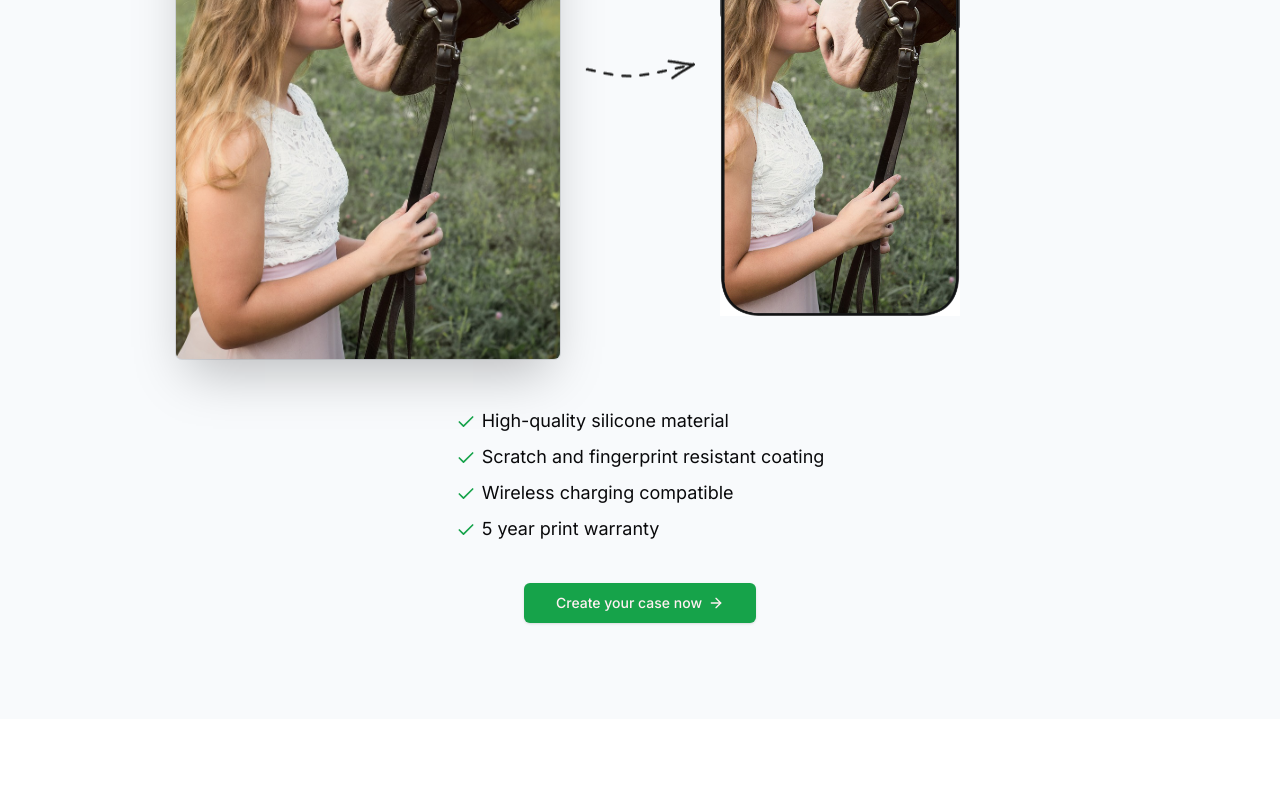
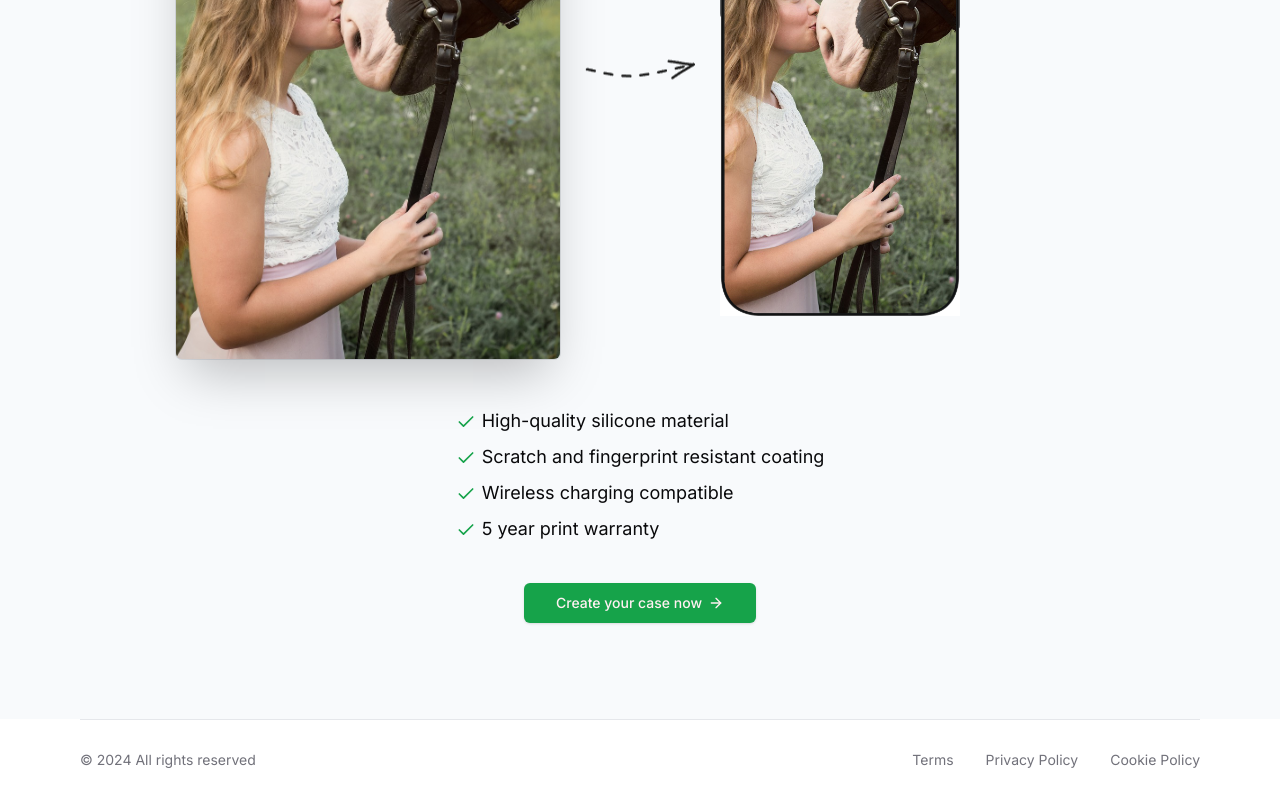
Before and after one commit to ItsAnkitPatel/casify, a Next.js app: page / in a window 1280 px wide. Shown: the part 3124-3924 px from the top of the page. Before the commit the page ends 3843 px from the top, so only its background shows below. Built offline with nearby package versions, Linux system fonts and the light colour scheme; no server answers.

Commit message:
Add Footer section. Landing Page completed

```diff
--- a/src/app/layout.tsx
+++ b/src/app/layout.tsx
@@ -2,6 +2,7 @@
 import { Inter } from "next/font/google";
 import "./globals.css";
 import Navbar from "@/components/Navbar";
+import Footer from "@/components/Footer";
 
 const inter = Inter({ subsets: ["latin"] });
 
@@ -20,6 +21,7 @@
       <body className={inter.className}>
         <Navbar />
         {children}
+        <Footer />
       </body>
     </html>
   );
--- /dev/null
+++ b/src/components/Footer.tsx
@@ -0,0 +1,29 @@
+import Link from "next/link";
+import MaxWidthWrapper from "./MaxWidthWrapper";
+
+const Footer = () => {
+  return (
+    <footer className="bg-white h-20 relative">
+      <MaxWidthWrapper>
+        {/* Visual separator between main content & footer */}
+        <div className="border-t border-gray-200" />
+        <div className="h-full flex flex-col md:flex-row md:justify-between justify-center items-center">
+          <div className="text-center md:text-left pb-2 md:pb-0">
+            <p className="text-sm text-muted-foreground">
+                &copy; {new Date().getFullYear()} All rights reserved
+            </p>
+          </div>
+          <div className="flex items-center justify-center">
+            <div className="flex space-x-8">
+                <Link href='#' className="text-sm text-muted-foreground hover:text-gray-600">Terms</Link>
+                <Link href='#' className="text-sm text-muted-foreground hover:text-gray-600">Privacy Policy</Link>
+                <Link href='#' className="text-sm text-muted-foreground hover:text-gray-600">Cookie Policy</Link>
+            </div>
+          </div>
+        </div>
+      </MaxWidthWrapper>
+    </footer>
+  );
+};
+
+export default Footer;
```
